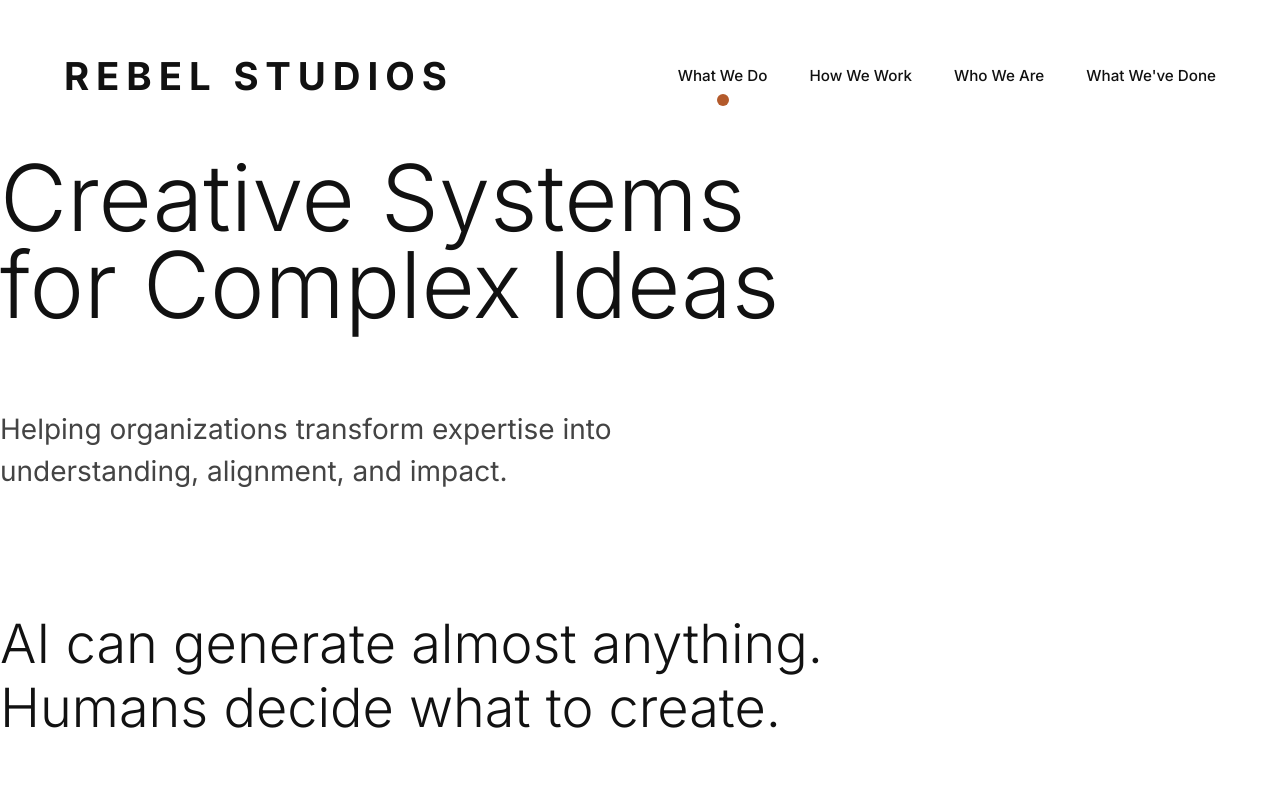
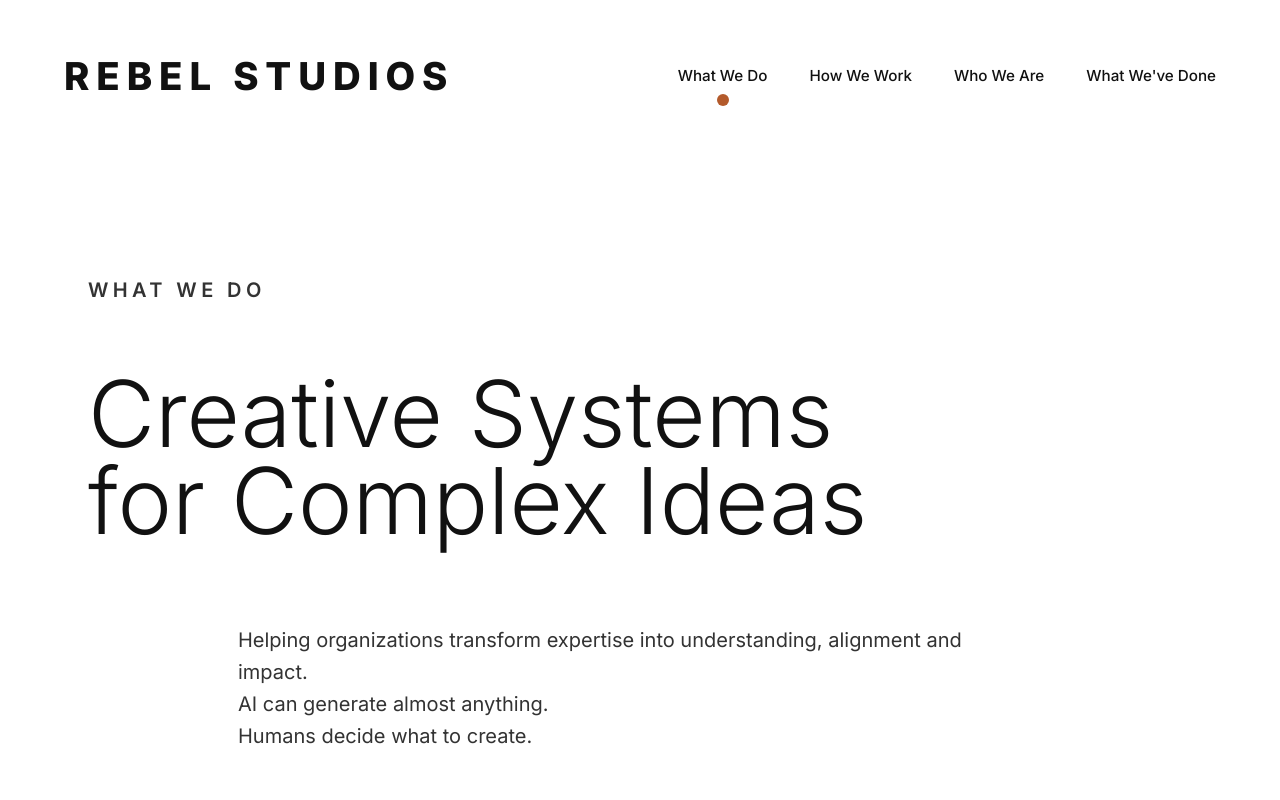
Before and after one commit to mckenzie10s/gotrebel-site, a plain HTML site: page index.html in a window 1280 px wide. Shown: the top 800 px of the page. Drawn offline with Linux system fonts and the light colour scheme.

Commit message:
Refactor HTML structure and improve semantics

```diff
--- a/index.html
+++ b/index.html
@@ -1,7 +1,6 @@
 <!DOCTYPE html>
 <html lang="en">
 <head>
-
 <meta charset="UTF-8">
 <meta name="viewport" content="width=device-width, initial-scale=1.0">
 
@@ -10,50 +9,40 @@
 <link rel="preconnect" href="https://fonts.googleapis.com">
 <link rel="preconnect" href="https://fonts.gstatic.com" crossorigin>
 
-<link href="https://fonts.googleapis.com/css2?family=Inter:wght@300;400;500;600;700&display=swap" rel="stylesheet">
+<link href="https://fonts.googleapis.com/css2?family=Inter:wght@300;400;500;600;700;800&display=swap" rel="stylesheet">
 
 <link rel="stylesheet" href="style.css">
-
 </head>
 
 <body>
 
-<header>
+<header class="site-header">
+  <a class="logo" href="index.html">REBEL STUDIOS</a>
 
-<div class="logo">
-REBEL STUDIOS
-</div>
-
-<nav>
   <nav class="main-nav">
     <a class="active" href="index.html">What We Do</a>
     <a href="how-we-work.html">How We Work</a>
     <a href="who-we-are.html">Who We Are</a>
     <a href="what-weve-done.html">What We've Done</a>
   </nav>
-
 </header>
 
-<main>
+<main class="page">
+  <p class="kicker">What We Do</p>
 
-<section class="hero">
+  <h1>Creative Systems<br>for Complex Ideas</h1>
 
-<h1>
-Creative Systems<br>
-for Complex Ideas
-</h1>
-
-<p class="mission">
-Helping organizations transform expertise into understanding, alignment, and impact.
+  <section class="text-block">
+    <p>
+      Helping organizations transform expertise into understanding,
+      alignment and impact.
     </p>
 
-<p class="statement">
+    <p>
       AI can generate almost anything.<br>
       Humans decide what to create.
     </p>
-
   </section>
-
 </main>
 
 <footer>
```
Lines whose indentation alone changed are shown as unchanged.
